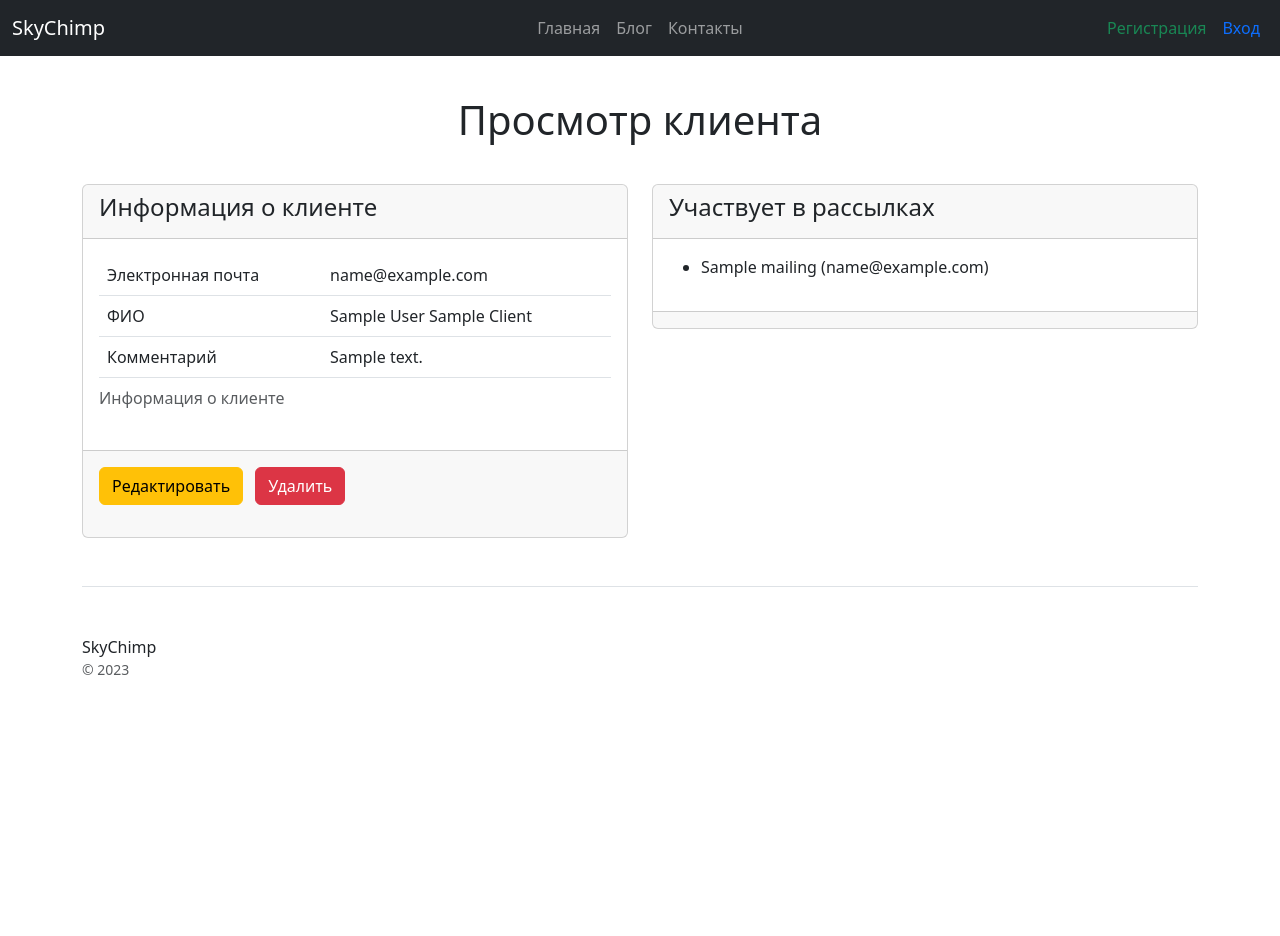
After one commit to MaxSlidzen/mailing_service_skychimp, a Django app: a page that uses mailing/templates/mailing/base.html in a window 1280 px wide. The commit adds this page. Shown: the top 936 px of the page. Run offline with Django 4.2, Linux system fonts and the light colour scheme; tables that the repository leaves empty hold one stand-in row (values such as "Sample post"); some libraries are stand-ins or nearby versions.

Commit message:
added Client CRUD

```diff
--- a/mailing/models.py
+++ b/mailing/models.py
@@ -11,7 +11,7 @@ class Client(models.Model):
     patronic_name = models.CharField(max_length=100, **NULLABLE, verbose_name='отчество')
     comment = models.TextField(verbose_name='комментарий')
 
-    added_by = models.ForeignKey(settings.AUTH_USER_MODEL, on_delete=models.CASCADE,
+    added_by = models.ForeignKey(settings.AUTH_USER_MODEL, on_delete=models.CASCADE, **NULLABLE,
                                  verbose_name='добавлен пользователем')
 
     def __str__(self):
--- a/mailing/templates/mailing/base.html
+++ b/mailing/templates/mailing/base.html
@@ -1,10 +1,11 @@
 {% load static %}
+{% load my_tags %}
 <!DOCTYPE html>
 <html lang="en">
 <head>
     <meta charset="utf-8">
     <meta name="viewport" content="width=device-width, initial-scale=1">
-    <title>SkyChimp</title>
+    <title>{{ title }}</title>
     <link href="/static/css/bootstrap.min.css" rel="stylesheet">
     <link href="/static/css/navbar-fixed.css" rel="stylesheet">
     <link href="/static/css/carousel.css" rel="stylesheet">
@@ -13,7 +14,7 @@
 <body>
 {% include 'mailing/includes/inc_menu.html' %}
 <div class="pricing-header px-3 py-3 pt-md-5 pb-md-4 mx-auto text-center">
-    <h1 class="display-4">{{ title }}</h1>
+    <p class="display-6">{{ title }}</p>
 </div>
 
 {% block content %}
--- /dev/null
+++ b/mailing/templates/mailing/client_detail.html
@@ -0,0 +1,57 @@
+{% extends 'mailing/base.html' %}
+{% load my_tags %}
+{% block content %}
+<div class="container">
+    <div class="row">
+        <div class="col-6">
+            <div class="card">
+                <div class="card-header">
+                    <h4 class="card-title">
+                        Информация о клиенте
+                    </h4>
+                </div>
+                <div class="card-body">
+                    <table class="table">
+                        <caption>Информация о клиенте</caption>
+                        <tr>
+                            <td>Электронная почта</td>
+                            <td>{{ object.email }}</td>
+                        </tr>
+                        <tr>
+                            <td>ФИО</td>
+                            <td>{{ object|full_name|title }}</td>
+                        </tr>
+                        <tr>
+                            <td>Комментарий</td>
+                            <td>{{ object.comment }}</td>
+                        </tr>
+                    </table>
+                </div>
+                <div class="card-footer">
+                    <div class="button-group text-start mb-3">
+                        <a href="{% url 'mailing:client_update' object.pk %}" type="button" class="btn btn-warning">Редактировать</a>
+                        <a href="{% url 'mailing:client_delete' object.pk %}" type="button" class="btn btn-danger m-2">Удалить</a>
+                    </div>
+                </div>
+            </div>
+        </div>
+        <div class="col-6">
+            <div class="card">
+                <div class="card-header">
+                    <h4 class="card-title">
+                        Участвует в рассылках
+                    </h4>
+                </div>
+                <div class="card-body">
+                    <ul>
+                        {% for mailing in mailings %}
+                        <li>{{ mailing }}</li>
+                        {% endfor %}
+                    </ul>
+                </div>
+                <div class="card-footer"></div>
+            </div>
+        </div>
+    </div>
+</div>
+{% endblock %}
--- a/mailing/templates/mailing/includes/inc_menu.html
+++ b/mailing/templates/mailing/includes/inc_menu.html
@@ -40,7 +40,7 @@
                             <ul class="dropdown-menu dropdown-menu-dark m-2">
                                 <li><a class="dropdown-item" href="{% url 'users:profile' %}">Профиль</a></li>
                                 <li><a class="dropdown-item" href="#">Мои рассылки</a></li>
-                                <li><a class="dropdown-item" href="#">Мои клиенты</a></li>
+                                <li><a class="dropdown-item" href="{% url 'mailing:client_list' %}">Мои клиенты</a></li>
                                 {% if user.is_staff %}
                                     <li><a class="dropdown-item" href="#">Все рассылки</a></li>
                                     <li><a class="dropdown-item" href="#">Пользователи</a></li>
--- /dev/null
+++ b/mailing/templatetags/my_tags.py
@@ -0,0 +1,8 @@
+from django import template
+
+register = template.Library()
+
+
+@register.filter
+def full_name(client):
+    return f'{client.first_name} {client.last_name} {"" if client.patronic_name is None else client.patronic_name}'
--- a/mailing/urls.py
+++ b/mailing/urls.py
@@ -1,10 +1,16 @@
 from django.urls import path
 
 from mailing.apps import MailingConfig
-from mailing.views import HomeView
+from mailing.views import HomeView, ClientCreateView, ClientDeleteView, ClientDetailView, ClientListView, \
+    ClientUpdateView
 
 app_name = MailingConfig.name
 
 urlpatterns = [
     path('', HomeView.as_view(), name='home'),
+    path('client_list/', ClientListView.as_view(), name='client_list'),
+    path('client_detail_<int:pk>/', ClientDetailView.as_view(), name='client_detail'),
+    path('client_create/', ClientCreateView.as_view(), name='client_create'),
+    path('client_update_<int:pk>/', ClientUpdateView.as_view(), name='client_update'),
+    path('client_delete_<int:pk>/', ClientDeleteView.as_view(), name='client_delete'),
 ]
--- a/mailing/views.py
+++ b/mailing/views.py
@@ -1,9 +1,72 @@
 from django.shortcuts import render
-from django.views.generic import TemplateView
+from django.urls import reverse_lazy
+from django.views.generic import TemplateView, CreateView, ListView, DetailView, DeleteView, UpdateView
+
+from mailing.forms import ClientForm
+from mailing.models import Client, Mailing
 
 
 class HomeView(TemplateView):
     template_name = 'mailing/home.html'
     extra_context = {
-        'title': 'Главная страница'
+        'title': 'Главная'
     }
+
+
+class ClientListView(ListView):
+    model = Client
+    extra_context = {
+        'title': 'Мой список клиентов'
+    }
+
+    def get_queryset(self):
+        queryset = super().get_queryset()
+        queryset = queryset.filter(added_by_id=self.request.user.id)
+
+        return queryset
+
+
+class ClientDetailView(DetailView):
+    model = Client
+    extra_context = {
+        'title': 'Просмотр клиента'
+    }
+
+    def get_context_data(self, **kwargs):
+        context_data = super().get_context_data(**kwargs)
+        context_data['mailings'] = Mailing.objects.filter(client=self.object)
+        return context_data
+
+
+class ClientCreateView(CreateView):
+    model = Client
+    form_class = ClientForm
+    success_url = reverse_lazy('mailing:client_list')
+    extra_context = {
+        'title': 'Добавление клиента'
+    }
+
+    def form_valid(self, form):
+        if form.is_valid():
+            new_client = form.save()
+            new_client.added_by = self.request.user
+            new_client.save()
+
+        return super().form_valid(form)
+
+
+class ClientUpdateView(UpdateView):
+    model = Client
+    form_class = ClientForm
+    success_url = reverse_lazy('mailing:client_list')
+    extra_context = {
+        'title': 'Редактирование клиента'
+    }
+
+
+class ClientDeleteView(DeleteView):
+    model = Client
+    success_url = reverse_lazy('mailing:client_list')
+    extra_context = {
+        'title': 'Удаление клиента'
+    }
```
Also changed, not shown: mailing/forms.py (added, +16 -0 lines), mailing/templates/mailing/client_confirm_delete.html (added, +23 -0 lines), mailing/templates/mailing/client_form.html (added, +40 -0 lines), mailing/templates/mailing/client_list.html (added, +27 -0 lines), mailing/migrations/0002_alter_client_added_by.py (added), mailing/templatetags/__init__.py (added).
